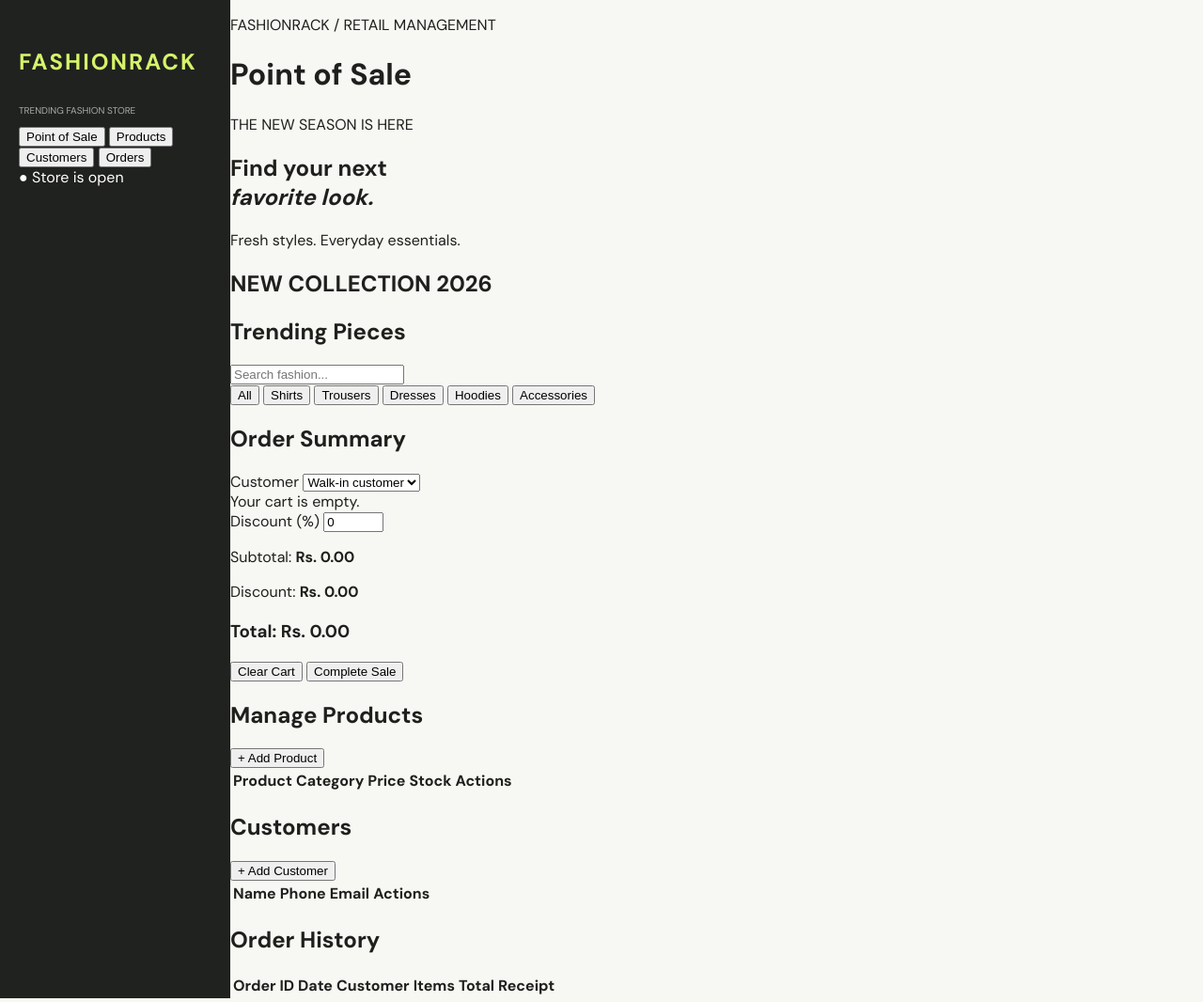
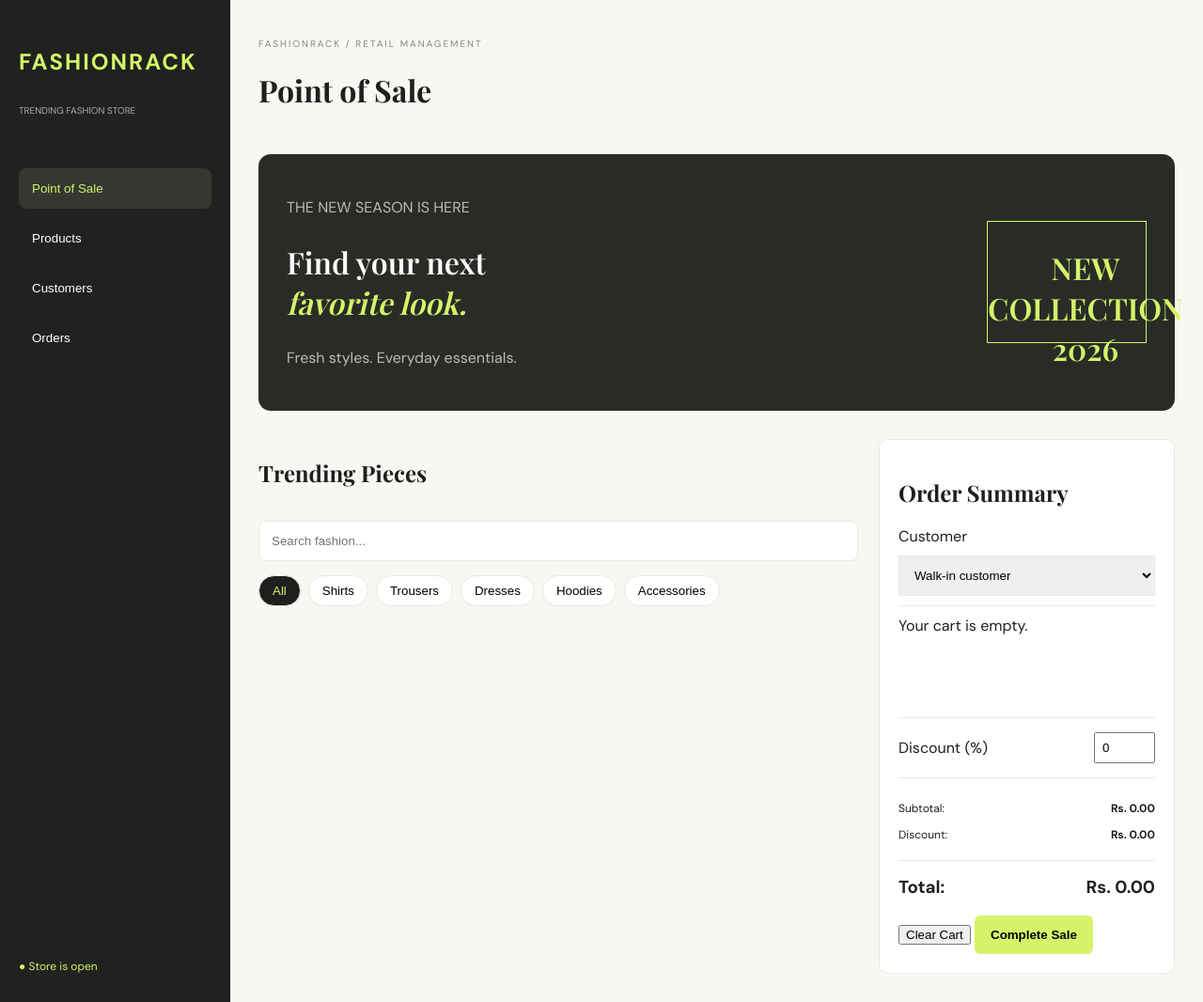
Before and after one commit to inasaralahiru303-web/Clothe_POS_System, a plain HTML site: page index.html in a window 1280 px wide. Shown: the whole page at 94% size. Drawn offline with nearby package versions, Linux system fonts and the light colour scheme.

Commit message:
Enhance CSS styles for navigation, main layout, and product grid in POS System

```diff
--- a/app/style.css
+++ b/app/style.css
@@ -41,3 +41,320 @@ body {
     font-size: 10px;
     color: #aaa;
 }
+
+nav {
+    margin-top: 45px;
+    display: flex;
+    flex-direction: column;
+    gap: 10px;
+}
+
+.nav-link {
+    border: none;
+    background: none;
+    color: white;
+    padding: 14px;
+    text-align: left;
+    cursor: pointer;
+    border-radius: 8px;
+}
+
+.nav-link.active,
+.nav-link:hover {
+    background: #353831;
+    color: var(--lime);
+}
+
+.sidebar-bottom {
+    margin-top: auto;
+    font-size: 12px;
+    color: var(--lime);
+}
+
+
+/* MAIN */
+
+.main {
+    flex: 1;
+    min-width: 0;
+    padding: 30px;
+}
+
+.topbar {
+    display: flex;
+    justify-content: space-between;
+    align-items: center;
+    margin-bottom: 25px;
+}
+
+.topbar h1 {
+    font-family: "Playfair Display", serif;
+}
+
+.topbar p {
+    font-size: 10px;
+    letter-spacing: 2px;
+    color: var(--muted);
+}
+
+
+/* PAGE SECTIONS */
+
+.view {
+    display: none;
+}
+
+.view.active {
+    display: block;
+}
+
+
+/* BANNER */
+
+.welcome-banner {
+    background: #292c26;
+    color: white;
+    min-height: 190px;
+    border-radius: 13px;
+    padding: 30px;
+    display: flex;
+    justify-content: space-between;
+    align-items: center;
+}
+
+.welcome-banner h2 {
+    font: 600 32px "Playfair Display";
+}
+
+.welcome-banner h2 i {
+    color: var(--lime);
+}
+
+.welcome-banner p {
+    color: #bbb;
+}
+
+.banner-art {
+    width: 170px;
+    height: 130px;
+    border: 1px solid var(--lime);
+    display: grid;
+    place-items: center;
+    text-align: center;
+    color: var(--lime);
+    font-size: 13px;
+}
+
+
+/* POS LAYOUT */
+
+.pos-layout {
+    display: grid;
+    grid-template-columns: minmax(0, 1fr) 315px;
+    gap: 22px;
+    margin-top: 30px;
+}
+
+.catalog h2,
+.section-heading h2 {
+    font-family: "Playfair Display", serif;
+}
+
+#searchInput {
+    width: 100%;
+    padding: 13px;
+    border: 1px solid var(--line);
+    border-radius: 7px;
+    margin: 15px 0;
+}
+
+
+/* CATEGORY FILTER */
+
+.filters {
+    display: flex;
+    gap: 8px;
+    flex-wrap: wrap;
+    margin-bottom: 20px;
+}
+
+.filter {
+    border: 1px solid var(--line);
+    background: white;
+    border-radius: 20px;
+    padding: 8px 14px;
+    cursor: pointer;
+}
+
+.filter.active,
+.filter:hover {
+    background: var(--ink);
+    color: var(--lime);
+}
+
+
+/* PRODUCT GRID */
+
+.product-grid {
+    display: grid;
+    grid-template-columns: repeat(3, 1fr);
+    gap: 14px;
+}
+
+.product-card {
+    background: white;
+    border-radius: 9px;
+    overflow: hidden;
+    border: 1px solid var(--line);
+    transition: 0.2s;
+}
+
+.product-card:hover {
+    transform: translateY(-4px);
+}
+
+.product-image {
+    height: 145px;
+    background: #e9e9e3;
+    position: relative;
+}
+
+.product-image img {
+    width: 100%;
+    height: 100%;
+    object-fit: cover;
+}
+
+.tag {
+    position: absolute;
+    top: 8px;
+    left: 8px;
+    background: var(--lime);
+    padding: 5px 8px;
+    font-size: 9px;
+}
+
+.product-info {
+    padding: 12px;
+}
+
+.product-info small {
+    color: var(--muted);
+}
+
+.product-info h3 {
+    font-size: 13px;
+}
+
+.product-foot {
+    display: flex;
+    justify-content: space-between;
+    align-items: center;
+}
+
+.add-btn {
+    background: #20221f;
+    color: var(--lime);
+    border: none;
+    border-radius: 50%;
+    width: 30px;
+    height: 30px;
+    cursor: pointer;
+    font-size: 18px;
+}
+
+
+/* CART */
+
+.cart-panel {
+    background: white;
+    border: 1px solid var(--line);
+    border-radius: 10px;
+    padding: 20px;
+    position: sticky;
+    top: 20px;
+}
+
+.cart-panel h2 {
+    font-family: "Playfair Display", serif;
+}
+
+.cart-panel select {
+    width: 100%;
+    padding: 12px;
+    border: 1px solid var(--line);
+    margin: 10px 0;
+}
+
+.cart-items {
+    min-height: 120px;
+    max-height: 260px;
+    overflow: auto;
+    border-top: 1px solid var(--line);
+    border-bottom: 1px solid var(--line);
+    padding: 10px 0;
+}
+
+.cart-item {
+    display: flex;
+    justify-content: space-between;
+    padding: 10px 0;
+    border-bottom: 1px solid var(--line);
+    font-size: 12px;
+}
+
+.qty {
+    display: flex;
+    align-items: center;
+    gap: 7px;
+}
+
+.qty button {
+    cursor: pointer;
+    border: 1px solid var(--line);
+    background: white;
+    padding: 4px 8px;
+}
+
+.discount-row {
+    display: flex;
+    justify-content: space-between;
+    align-items: center;
+    margin: 15px 0;
+}
+
+.discount-row input {
+    width: 65px;
+    padding: 7px;
+}
+
+.totals {
+    border-top: 1px solid var(--line);
+    padding-top: 12px;
+}
+
+.totals p {
+    display: flex;
+    justify-content: space-between;
+    font-size: 12px;
+}
+
+.totals h3 {
+    display: flex;
+    justify-content: space-between;
+    border-top: 1px solid var(--line);
+    padding-top: 15px;
+}
+
+
+/* BUTTONS */
+
+.checkout-btn,
+.primary-btn {
+    background: var(--lime);
+    border: none;
+    padding: 13px 17px;
+    border-radius: 6px;
+    cursor: pointer;
+    font-weight: bold;
+}
```
